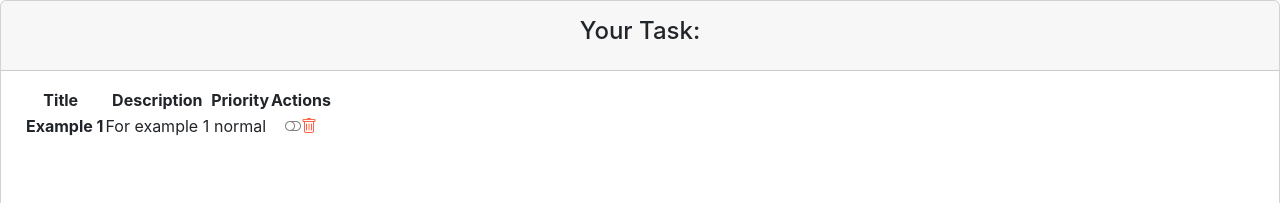
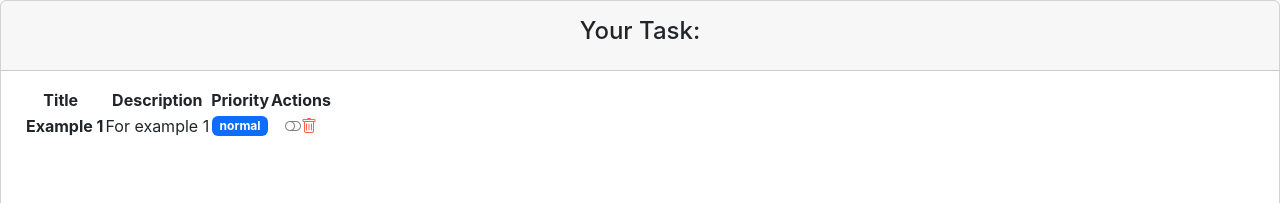
Before and after one commit to franciscojoel97/practica-react-ob, a React (Create React App) app: page / in a window 1280 px wide. Shown: the top 203 px of the page. Built offline with nearby package versions, Linux system fonts and the light colour scheme.

Commit message:
add bootstrap icons

```diff
--- a/src/components/pure/task.jsx
+++ b/src/components/pure/task.jsx
@@ -1,6 +1,7 @@
 import React, { useEffect } from 'react'
 import PropTypes from 'prop-types'
 import { Task } from '../../models/task.class'
+import { LEVELS } from '../../models/levels.enum'
 
 const TaskComponent = ({ task }) => {
 
@@ -11,7 +12,37 @@ const TaskComponent = ({ task }) => {
         }
     }, [task])
 
+    /**
+     *  Funcion para retornar un badge dependiendo
+     *  del nivel de la tarea
+    */
+    function taskLevelBadge() {
+        switch(task.level) {
+            case LEVELS.NORMAL:
+                return(
+                    <h6 className='mb-0'>
+                        <span className='badge bg-primary'>{task.level}</span>
+                    </h6>
+                )
 
+            case LEVELS.URGENT:
+                return(
+                    <h6 className='mb-0'>
+                        <span className='badge bg-warning'>{task.level}</span>
+                    </h6>
+                )
+
+            case LEVELS.URGENT:
+                return(
+                    <h6 className='mb-0'>
+                        <span className='badge bg-danger'>{task.level}</span>
+                    </h6>
+                )
+
+            default:
+                break;
+        }
+    }
 
     return (
         <tr className='fw-normal'>
@@ -22,8 +53,8 @@ const TaskComponent = ({ task }) => {
                 <span>{task.description}</span>
             </td>
             <td className='align-middle'>
-                {/* TODO: Sustituir por un badge */}
-                <span>{task.level}</span>
+                {/* Funcion que retorna un badge */}
+                {taskLevelBadge()}
             </td>
             <td className='align-middle'>
                 {/* TODO: sustituir por iconos */}
```
